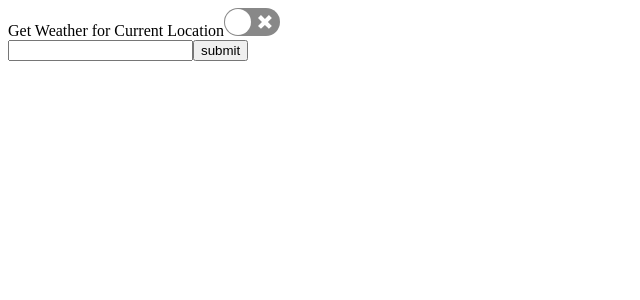
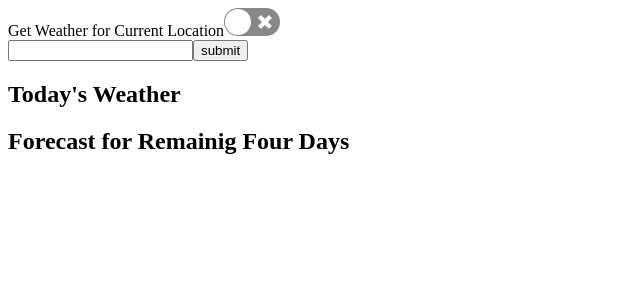
Before and after one commit to bhavesh242/open-weather-app, a React (Create React App) app: page / in a window 1280 px wide. Shown: the top 300 px of the page, without its empty margins (0-640 px from the left). Built offline with nearby package versions, Linux system fonts and the light colour scheme.

Commit message:
Added Modules for ForeCast and Today Weather, added dependencies for Moment.js

```diff
--- a/package.json
+++ b/package.json
@@ -6,6 +6,7 @@
     "@testing-library/jest-dom": "^4.2.4",
     "@testing-library/react": "^9.5.0",
     "@testing-library/user-event": "^7.2.1",
+    "moment": "^2.25.3",
     "react": "^16.13.1",
     "react-dom": "^16.13.1",
     "react-scripts": "3.4.1",
--- /dev/null
+++ b/src/ForeCast.js
@@ -0,0 +1,19 @@
+import React from 'react';
+
+
+class ForeCast extends React.Component{
+
+    render(){
+
+        return(
+            <div>
+                <h2>Forecast for Remainig Four Days</h2>
+            </div>
+        )
+    }
+}
+
+
+
+
+export default ForeCast;
--- /dev/null
+++ b/src/TodayWeather.js
@@ -0,0 +1,19 @@
+import React from 'react';
+
+
+class TodayWeather extends React.Component{
+
+    render(){
+
+        return(
+            <div>
+                <h2>Today's Weather</h2>
+            </div>
+        )
+    }
+}
+
+
+
+
+export default TodayWeather;
--- a/src/WeatherApp.js
+++ b/src/WeatherApp.js
@@ -1,12 +1,15 @@
 import React from 'react';
 import DataComp from './DataComp'
-
+import TodayWeather from './TodayWeather'
+import ForeCast from './ForeCast'
 class WeatherApp extends React.Component
 {
   render(){
     return (
       <div>
         <DataComp />
+        <TodayWeather />
+        <ForeCast />
       </div>
 
     )
```
Also changed, not shown: 1 other file (tests, documents, lock files or other folders).
